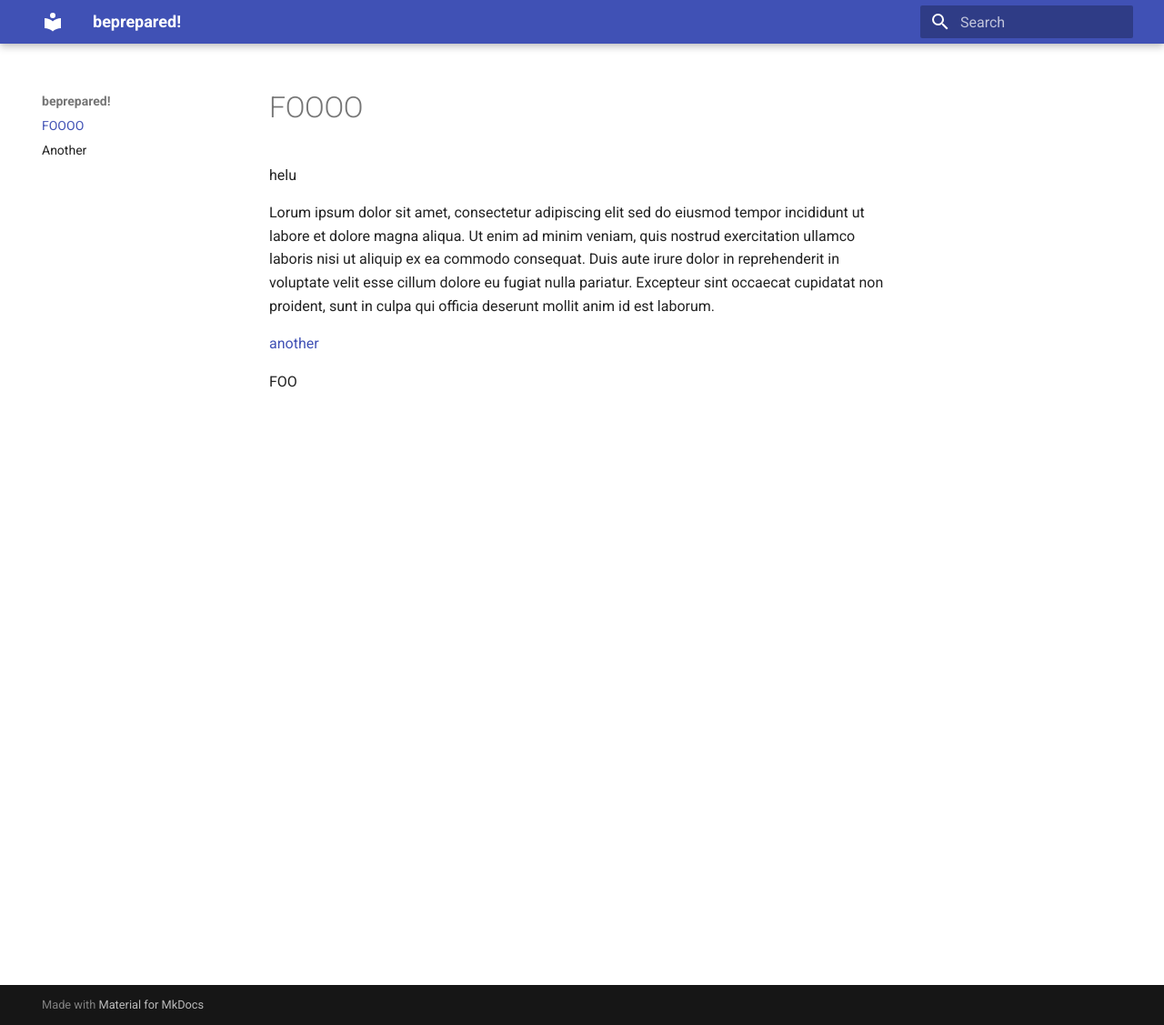
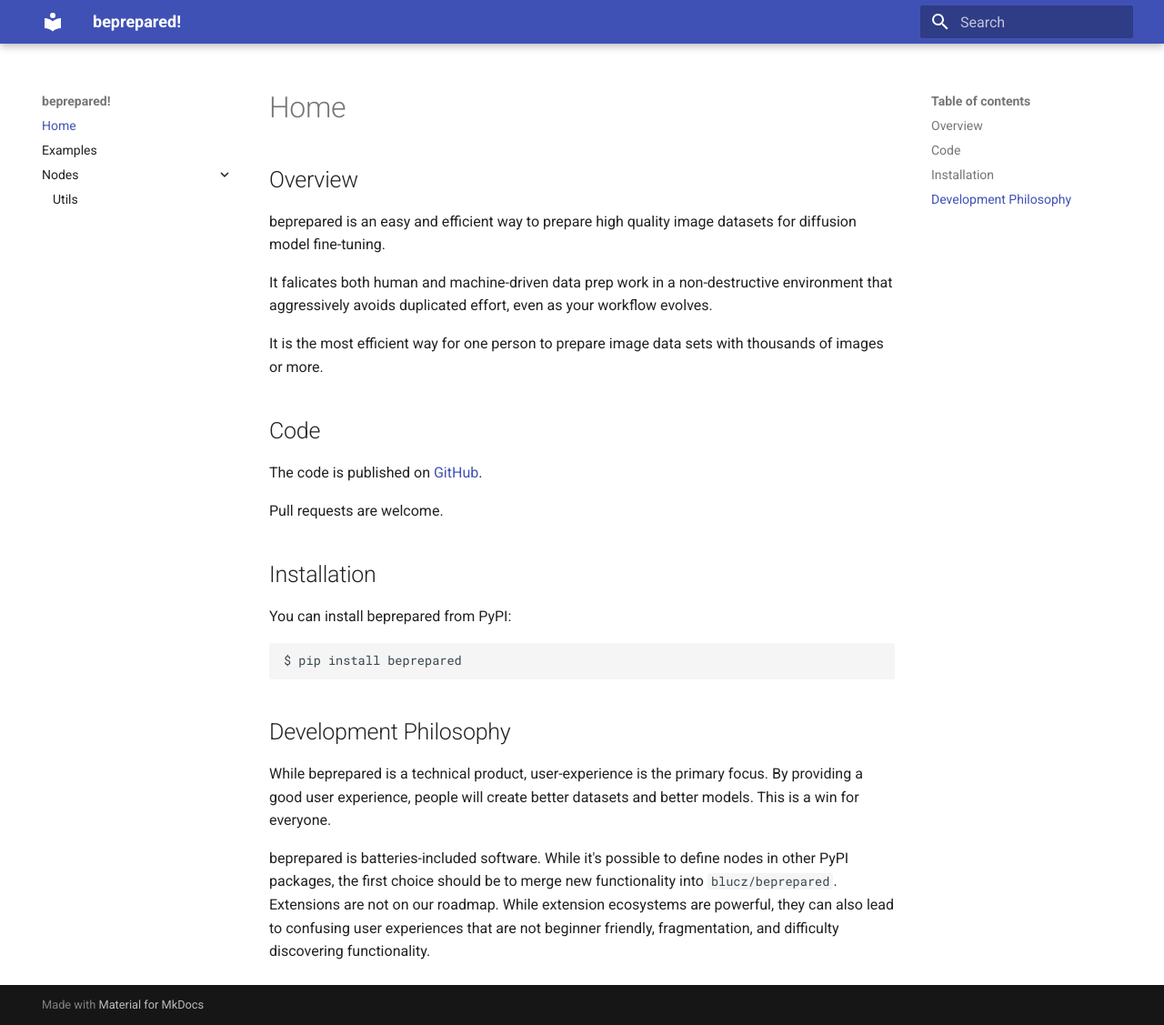
Before and after one commit to blucz/beprepared, an MkDocs documentation site: the page built from docs/index.md, in a window 1280 px wide and 1127 px high. Shown: the whole window at 91% size. Built offline with MkDocs 1.6.1 and Material for MkDocs 9.7.7, drawn with Linux system fonts in a browser that asks for light colours.

Commit message:
docs work

```diff
--- a/docs/another.md
+++ /dev/null
@@ -1 +0,0 @@
-foooo
--- a/docs/index.md
+++ b/docs/index.md
@@ -1,9 +1,32 @@
-# FOOOO
+# Home
 
-helu
+## Overview
 
-Lorum ipsum dolor sit amet, consectetur adipiscing elit sed do eiusmod tempor incididunt ut labore et dolore magna aliqua. Ut enim ad minim veniam, quis nostrud exercitation ullamco laboris nisi ut aliquip ex ea commodo consequat. Duis aute irure dolor in reprehenderit in voluptate velit esse cillum dolore eu fugiat nulla pariatur. Excepteur sint occaecat cupidatat non proident, sunt in culpa qui officia deserunt mollit anim id est laborum.
+beprepared is an easy and efficient way to prepare high quality image datasets for diffusion model fine-tuning.
 
-[another](another.md)
+It falicates both human and machine-driven data prep work in a non-destructive environment that aggressively
+avoids duplicated effort, even as your workflow evolves.
 
-FOO
+It is the most efficient way for one person to prepare image data sets with thousands of images or more.
+
+## Code
+
+The code is published on [GitHub](https://github.com/blucz/beprepared).
+
+Pull requests are welcome.
+
+## Installation
+
+You can install beprepared from PyPI:
+
+    $ pip install beprepared
+
+## Development Philosophy
+
+While beprepared is a technical product, user-experience is the primary focus. By providing a good user experience,
+people will create better datasets and better models. This is a win for everyone.
+
+beprepared is batteries-included software. While it's possible to define nodes in other PyPI packages, the first
+choice should be to merge new functionality into `blucz/beprepared`. Extensions are not on our roadmap. While extension
+ecosystems are powerful, they can also lead to confusing user experiences that are not beginner friendly, fragmentation,
+and difficulty discovering functionality.
--- a/mkdocs.yml
+++ b/mkdocs.yml
@@ -1,3 +1,5 @@
 site_name: beprepared!
 theme:
   name: material
+  features:
+    - navigation.expand
```
Also changed, not shown: EXAMPLES.md (deleted, +0 -3 lines), README.md (+4 -0 lines), docs/examples.md (added, +187 -0 lines), docs/nodes/utils.md (added, +184 -0 lines).
